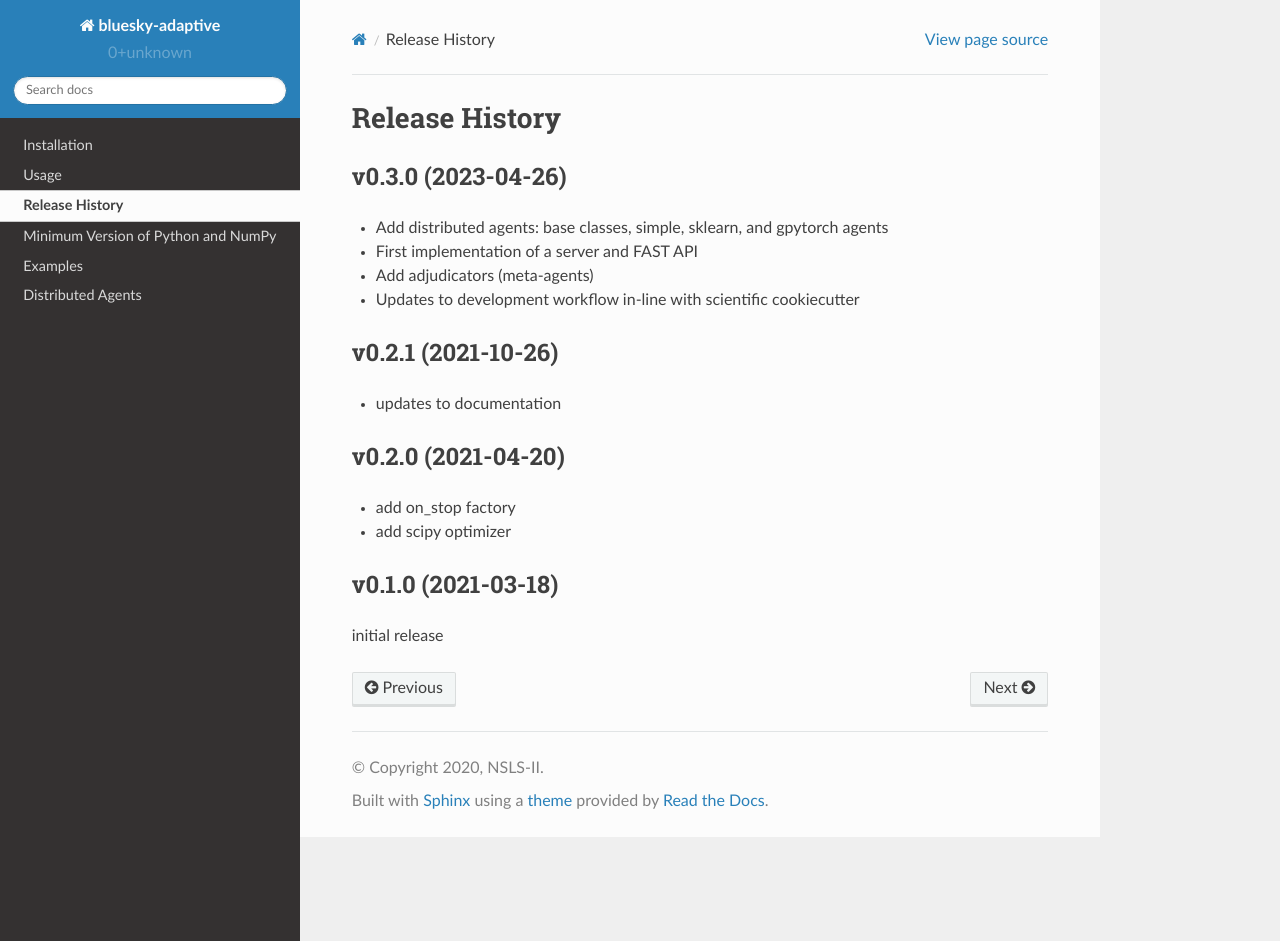
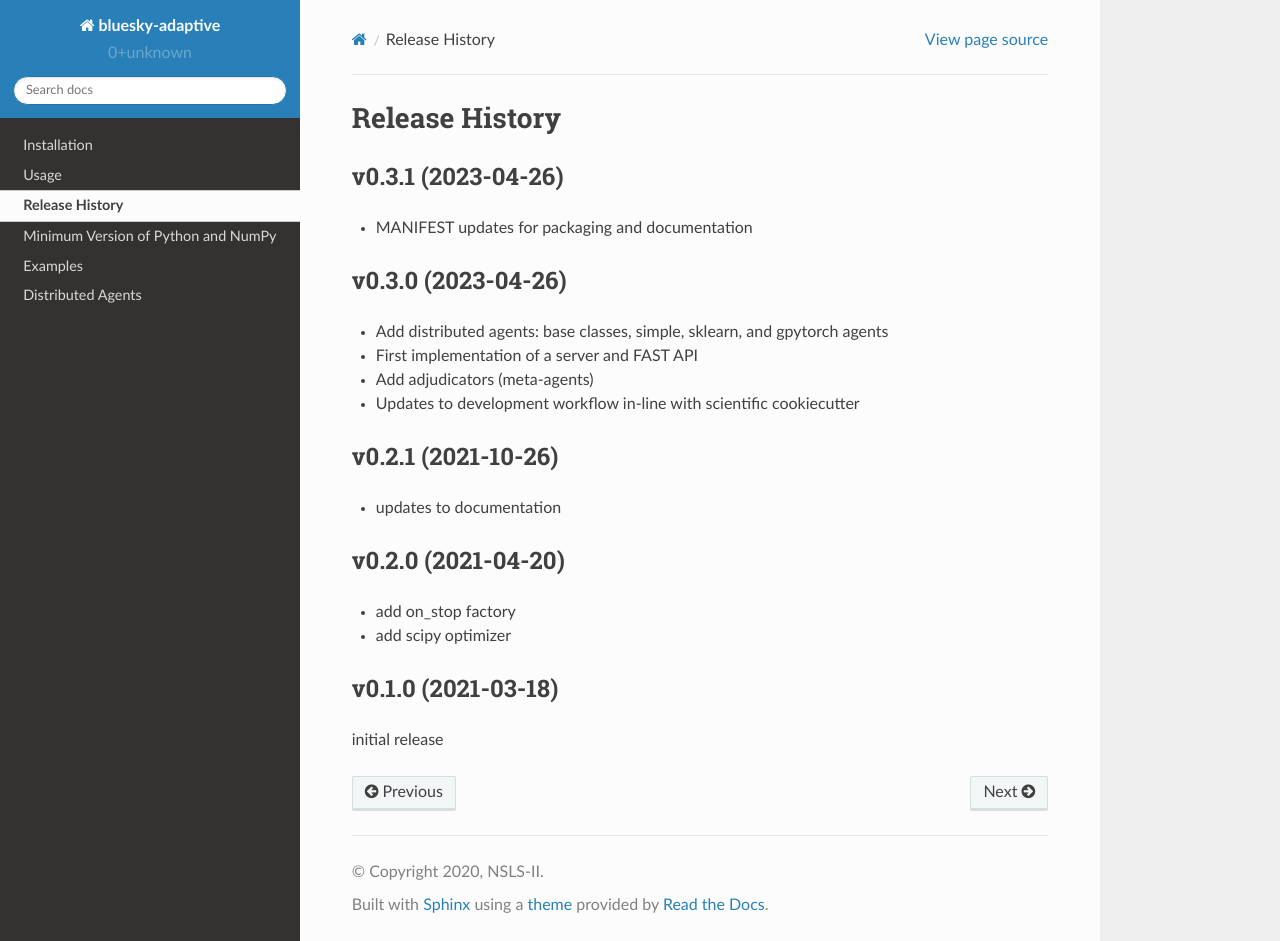
Before and after one commit to bluesky/bluesky-adaptive, a Sphinx documentation site: the page built from docs/source/release-history.rst, in a window 1280 px wide and 941 px high. Built offline with Sphinx 7.4.7 and the Read the Docs theme 2.0.0, drawn with Linux system fonts in a browser that asks for light colours.

Commit message:
REL: release history update

```diff
--- a/docs/source/release-history.rst
+++ b/docs/source/release-history.rst
@@ -1,6 +1,10 @@
 ===============
 Release History
 ===============
+
+v0.3.1 (2023-04-26)
+-------------------
++ MANIFEST updates for packaging and documentation
 
 v0.3.0 (2023-04-26)
 -------------------
```
